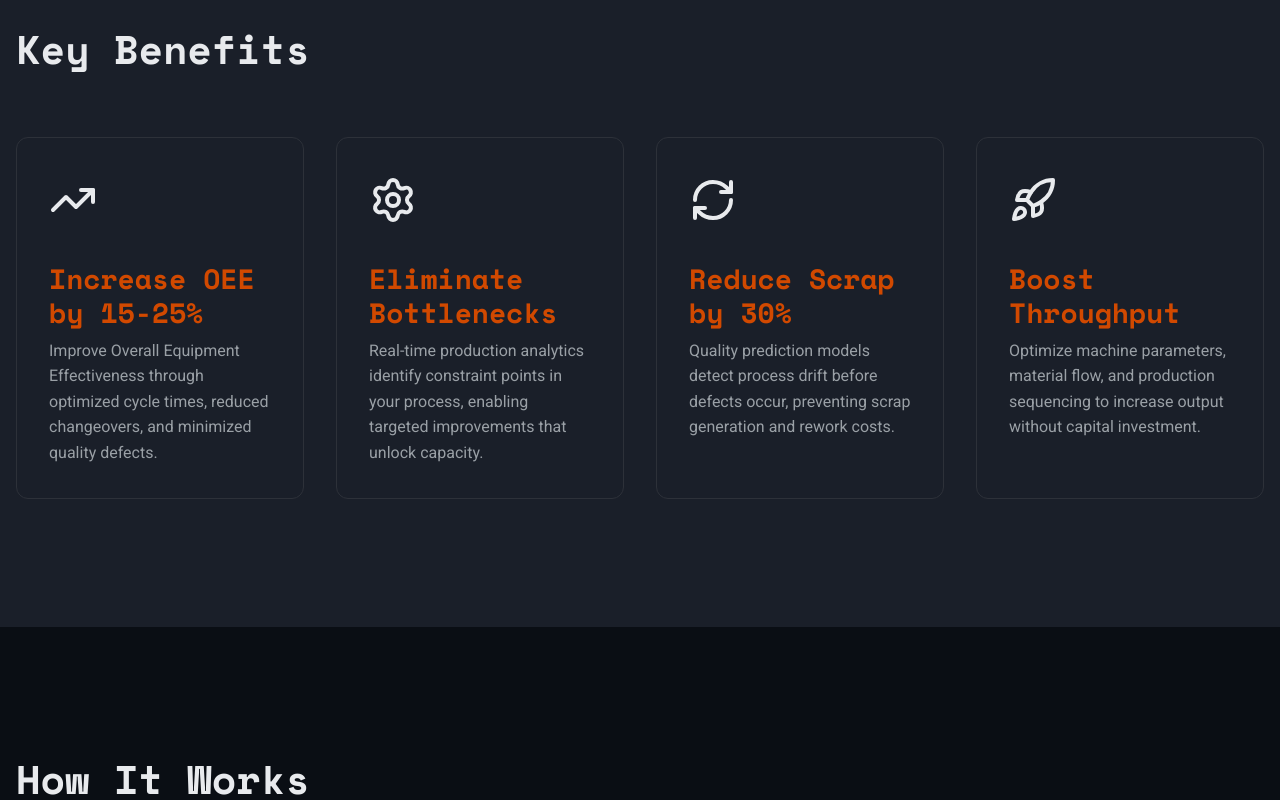
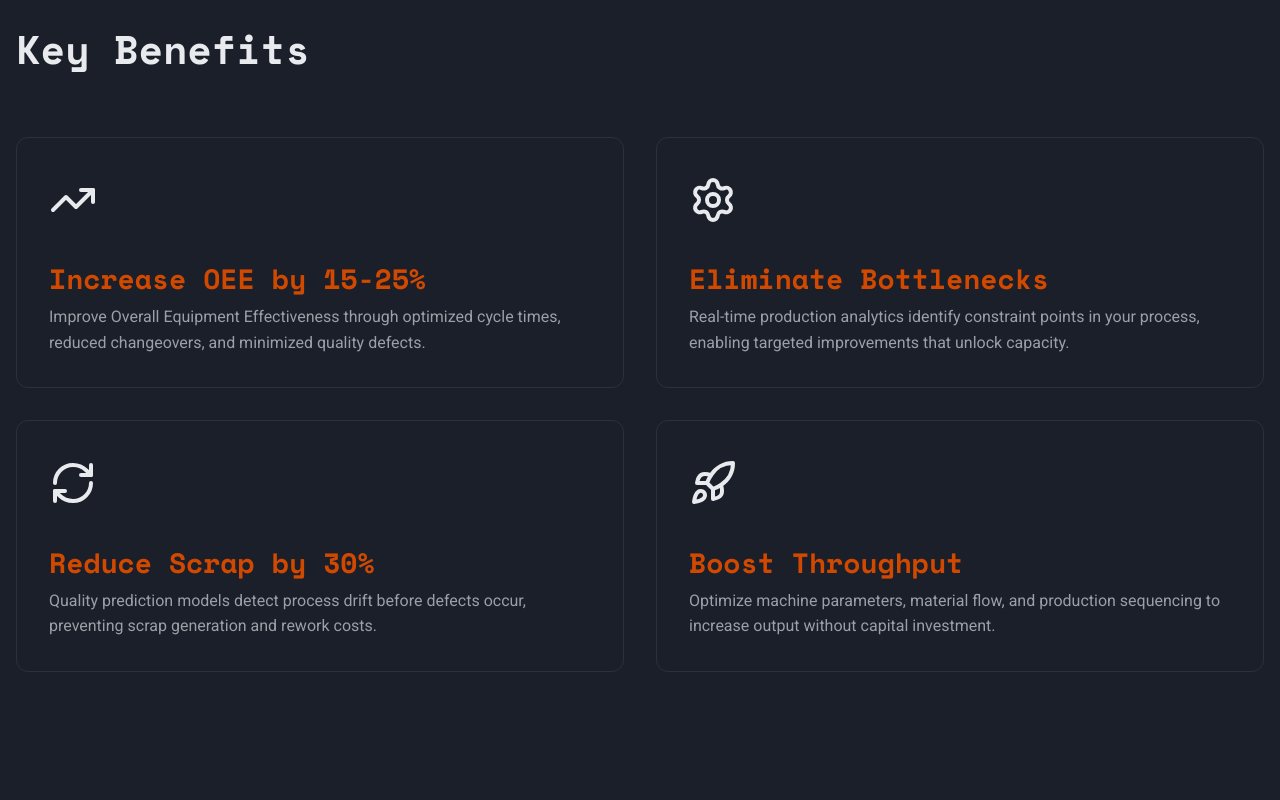
Before and after one commit to andrewgt3/gaia-predictive, a React (Vite) app: page /solutions/production-optimization in a window 1280 px wide. Shown: the part 760-1560 px from the top of the page. Built offline with nearby package versions, Linux system fonts and the light colour scheme.

Commit message:
Fix grid layouts: 3-col for specs, 2-col for benefits

```diff
--- a/src/solution-pages.css
+++ b/src/solution-pages.css
@@ -90,7 +90,8 @@
 
 .benefits-grid {
     display: grid;
-    grid-template-columns: repeat(auto-fit, minmax(280px, 1fr));
+    grid-template-columns: repeat(2, 1fr);
+    /* 2x2 Layout for 4 items */
     gap: var(--spacing-lg);
     margin-top: var(--spacing-xl);
 }
@@ -179,7 +180,8 @@
 
 .use-cases-grid {
     display: grid;
-    grid-template-columns: repeat(auto-fit, minmax(320px, 1fr));
+    grid-template-columns: repeat(3, 1fr);
+    /* 3x1 Layout */
     gap: var(--spacing-lg);
     margin-top: var(--spacing-xl);
 }
@@ -217,8 +219,10 @@
 
 .specs-grid {
     display: grid;
-    grid-template-columns: repeat(auto-fit, minmax(250px, 1fr));
-    gap: var(--spacing-md);
+    grid-template-columns: repeat(3, 1fr);
+    /* Enforce 3 columns for 3x2 layout */
+    gap: var(--spacing-lg);
+    /* Increased gap for better spacing */
     margin-top: var(--spacing-xl);
 }
 
```
